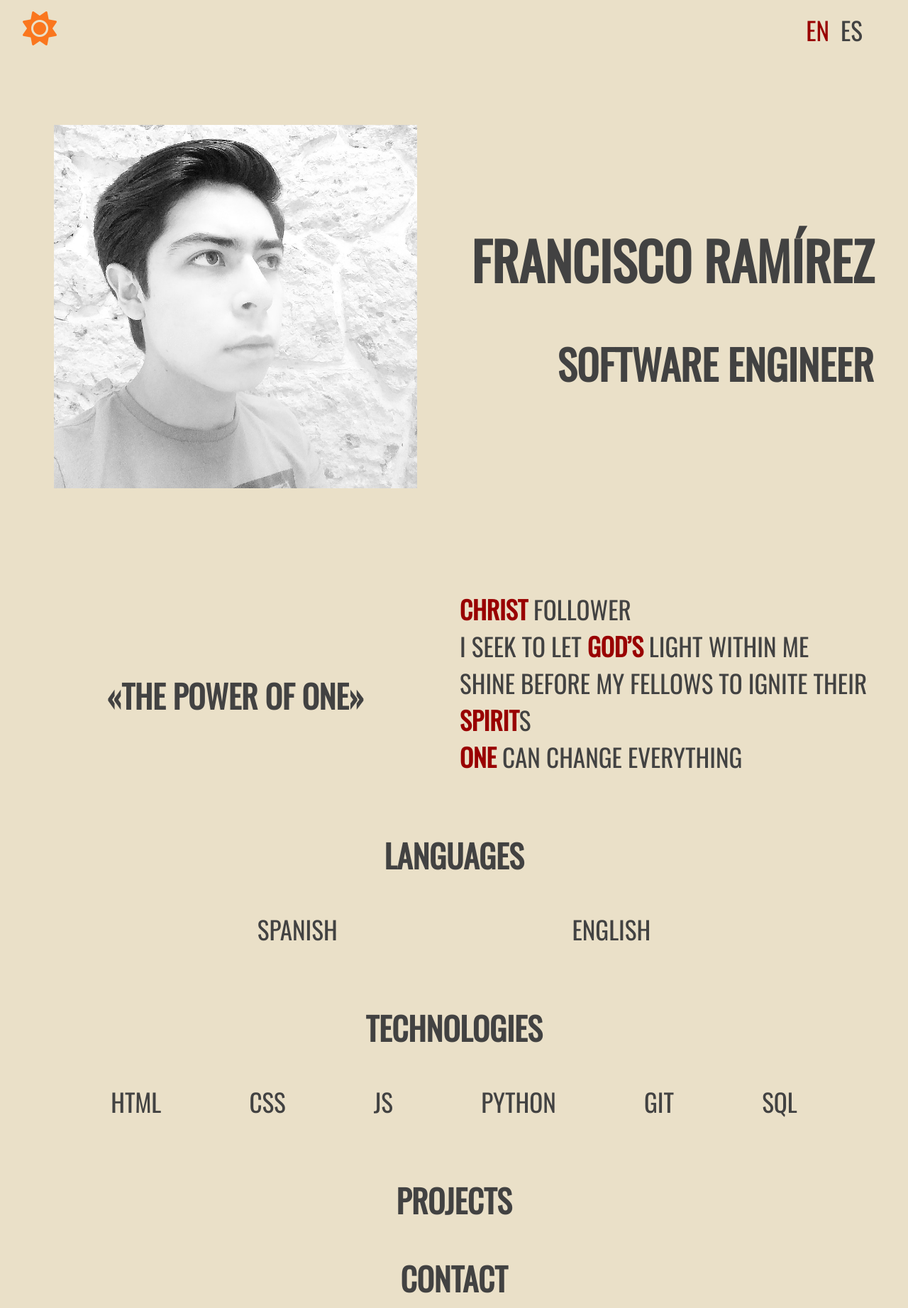
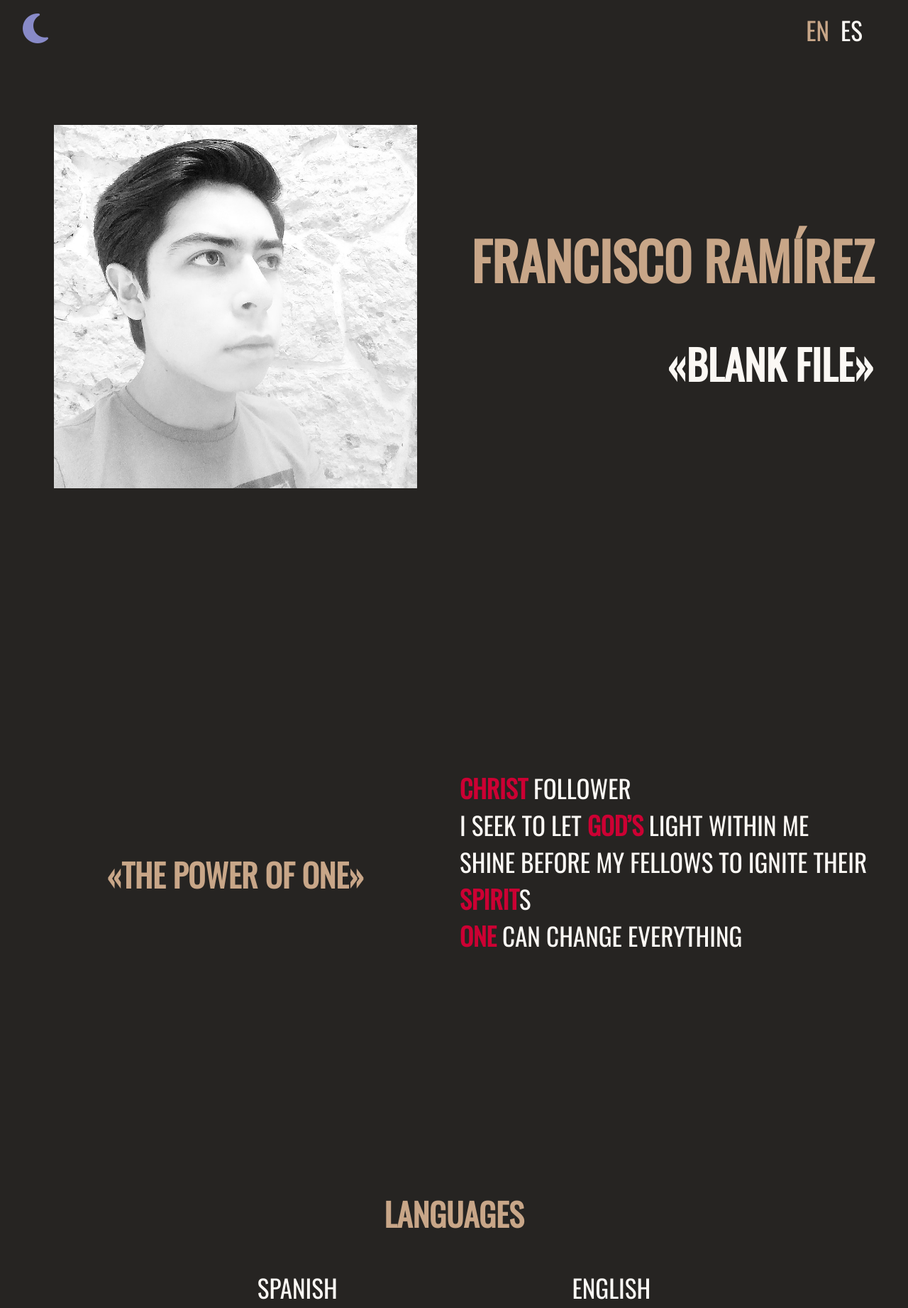
Before and after one commit to OrangeMotor11/FR_Portfolio, a plain HTML site: page index.html in a window 1280 px wide. Shown: the top 1843 px of the page at 71% size. Drawn offline with nearby package versions, Linux system fonts and the light colour scheme.

Commit message:
Color palette choosen.

```diff
--- a/assets/main.css
+++ b/assets/main.css
@@ -1,15 +1,15 @@
 /*
 COLOR PALETTE
 
+#262422
+#FBF8F4
+#C9A789
+#ABC989
+#CC0033
+#898BC9
+
+#FF7518
 #990000
-#424242
-#EAE0C8
-#FA7921
-
-https://coolors.co/990000-424242-eae0c8-ceb992-fa7921
-
-#CEB992
-#D4AF37
 
 */
 
@@ -26,8 +26,10 @@ https://coolors.co/990000-424242-eae0c8-ceb992-fa7921
 }
 
 body {
-    color: hsl(0, 0%, 26%);
-    background-color: hsl(42, 45%, 85%);
+    color: hsl(30, 6%, 14%);
+    color: hsl(34, 47%, 97%);
+    background-color: hsl(34, 47%, 97%);
+    background-color: hsl(30, 6%, 14%);
     margin: 0;
     padding: 0;
 }
@@ -37,100 +39,17 @@ body::-webkit-scrollbar{
 }
 
 body::-webkit-scrollbar-track{
-    background: hsl(42, 45%, 85%);
+    background-color: hsl(34, 47%, 97%);
+    background-color: hsl(30, 6%, 14%);
 }
 
 body::-webkit-scrollbar-thumb{
-    background: hsl(0, 100%, 30%);
+    background-color: hsl(28, 37%, 66%);
 }
 
 main {
     margin-left: 2rem;
     margin-right: 2rem;
-}
-
-/* .navbar {
-    position: fixed;
-    background-color: var(--background-primary);
-    transition: 200ms ease;
-}
-
-.navbar-nav {
-    list-style: none;
-    padding: 0;
-    margin: 0;
-    display: flex;
-    flex-direction: column;
-    align-items: center;
-    height: 100%;
-    padding-left: .6rem;
-}
-
-.nav-item {
-    width: 100%;
-}
-
-.nav-item:last-child {
-    margin-top: auto;
-}
-
-.nav-link {
-    display: flex;
-    align-items: center;
-    height: 5rem;
-    color: var(--text-secondary);
-    text-decoration: none;
-    filter: grayscale(100%) opacity(0.7);
-    transition: var(--transition-speed);
-}
-
-.nav-link:hover {
-    filter: grayscale(0%) opacity(1);
-    background-color: var(--background-primary-lighter);
-    color: var(--text-secondary);
-}
-
-.logo {
-    font-weight: bold;
-    font-size: 1.5rem;
-    margin-bottom: 1rem;
-    text-align: center;
-    color: var(--text-secondary);
-    background: var(--background-primary-darker);
-    letter-spacing: 0.3ch;
-    width: 100%;
-}
-
-.logo i {
-    rotate: (0deg);
-    transition: transform var(--transition-speed);
-}
-
-.navbar:hover .logo i {
-    transform: rotate(-180deg);
-}
-
-.link-text {
-    display: none;
-    margin-left: 1rem;
-}
-
-.nav-link i {
-    min-width: 2rem;
-    /* margin: 0 1.25rem;
-}
-
-.navbar:hover {
-    width: 16rem;
-}
-
-.navbar:hover .link-text {
-    display: block;
-} */
-
-.fa-color {
-    color: hsl(24, 96%, 55%);
-    /* transition: var(--transition-speed); */
 }
 
 h1 {
@@ -155,8 +74,13 @@ a {
     color: inherit;
 }
 
-.dark-red {
-    color: hsl(0, 100%, 30%);
+.fa-color {
+    color: hsl(28, 37%, 66%);
+    color: hsl(238, 37%, 66%);
+}
+
+.red-text {
+    color: hsl(345, 100%, 40%);
 }
 
 .left-title {
@@ -167,6 +91,14 @@ a {
 .center-title {
     display: flex;
     justify-content: center;
+}
+
+.section-title {
+    color: hsl(28, 37%, 66%);
+}
+
+.section-item:hover {
+    color: hsl(88, 37%, 66%);
 }
 
 .navigation-bar {
@@ -184,7 +116,7 @@ a {
 }
 
 .navigation-bar>a>p:hover {
-    color: hsl(24, 96%, 55%);
+    color: hsl(24, 100%, 55%);
 }
 
 .actions-bar {
@@ -203,12 +135,20 @@ a {
 }
 
 .active-language {
-    color: hsl(0, 100%, 30%);
+    color: hsl(28, 37%, 66%);
 }
 
 .flex-spaced-evenly {
     display: flex;
     justify-content: space-evenly;
+}
+
+.full-vh {
+    height: 100vh;
+}
+
+.half-vh {
+    height: 50vh;
 }
 
 .presentation-container {
@@ -217,7 +157,6 @@ a {
     gap: 1rem;
     align-items: center;
     justify-items: center;
-    height: 100vh;
 }
 
 .titles-container {
@@ -237,188 +176,3 @@ a {
     grid-row: 1 / 3;
     width: 40vw;
 }
-
-/* @media only screen and (max-width: 600px) {
-    .navbar {
-      bottom: 0;
-      width: 100vw;
-      height: 5rem;
-    }
-
-    .logo {
-      display: none;
-    }
-
-    .navbar-nav {
-      flex-direction: row;
-    }
-
-    .nav-link {
-      justify-content: center;
-    }
-
-    main {
-      margin: 0;
-    }
-  }
-
-@media only screen and (min-width: 600px) {
-
-    :root {
-        font-size: 16px;
-        font-family: 'Oswald', sans-serif;
-        --text-primary: hsl(0, 0%, 26%);
-        --text-secondary: hsl(42, 45%, 85%);
-        --background-primary: hsl(0, 0%, 26%);
-        --background-primary-darker: hsl(0, 0%, 16%);
-        --background-primary-lighter: hsl(0, 0%, 36%);
-        --background-secondary: hsl(42, 45%, 85%);
-        --transition-speed: 600ms;
-    }
-
-    body {
-        color: hsl(0, 0%, 26%);
-        background-color: hsl(42, 45%, 85%);
-        margin: 0;
-        padding: 0;
-    }
-
-    body::-webkit-scrollbar{
-        width: .25rem;
-    }
-
-    body::-webkit-scrollbar-track{
-        background: hsl(42, 45%, 85%);
-    }
-
-    body::-webkit-scrollbar-thumb{
-        background: hsl(0, 100%, 30%);
-    }
-
-    main {
-        margin-left: 5.5rem;
-        margin-right: 1rem;
-    }
-
-    .navbar {
-        height: 100vh;
-        width: 5rem;
-        position: fixed;
-        background-color: var(--background-primary);
-        transition: 200ms ease;
-    }
-
-    .navbar-nav {
-        list-style: none;
-        padding: 0;
-        margin: 0;
-        display: flex;
-        flex-direction: column;
-        align-items: center;
-        height: 100%;
-        padding-left: .6rem;
-    }
-
-    .nav-item {
-        width: 100%;
-    }
-
-    .nav-item:last-child {
-        margin-top: auto;
-    }
-
-    .nav-link {
-        display: flex;
-        align-items: center;
-        height: 5rem;
-        color: var(--text-secondary);
-        text-decoration: none;
-        filter: grayscale(100%) opacity(0.7);
-        transition: var(--transition-speed);
-    }
-
-    .nav-link:hover {
-        filter: grayscale(0%) opacity(1);
-        background-color: var(--background-primary-lighter);
-        color: var(--text-secondary);
-    }
-
-    .logo {
-        font-weight: bold;
-        font-size: 1.5rem;
-        margin-bottom: 1rem;
-        text-align: center;
-        color: var(--text-secondary);
-        background: var(--background-primary-darker);
-        letter-spacing: 0.3ch;
-        width: 100%;
-    }
-
-    .logo i {
-        rotate: (0deg);
-        transition: transform var(--transition-speed);
-    }
-
-    .navbar:hover .logo i {
-        transform: rotate(-180deg);
-    }
-
-    .link-text {
-        display: none;
-        margin-left: 1rem;
-    }
-
-    .nav-link i {
-        min-width: 2rem;
-        /* margin: 0 1.25rem;
-    }
-
-    .navbar:hover {
-        width: 16rem;
-    }
-
-    .navbar:hover .link-text {
-        display: block;
-    }
-
-    .fa-color {
-        color: hsl(24, 96%, 55%);
-        transition: var(--transition-speed);
-    }
-
-    h1 {
-        font-size: 4.6rem;
-    }
-
-    h2 {
-        font-size: 3.6rem;
-    }
-
-    h3 {
-        font-size: 2.8rem;
-    }
-
-    p {
-        font-size: 2.2rem;
-        margin-top: 0;
-    }
-
-    .dark-red {
-        color: hsl(0, 100%, 30%);
-    }
-
-    .left-title {
-        display: flex;
-        justify-content: end;
-    }
-
-    .center-title {
-        display: flex;
-        justify-content: center;
-    }
-
-    .flex-spaced-evenly {
-        display: flex;
-        justify-content: space-evenly;
-    }
-} */
--- a/index.html
+++ b/index.html
@@ -75,45 +75,51 @@
     <main>
 
         <div class="actions-bar">
-            <i class="fas fa-sun fa-color fa-3x themify"></i>
+            <i class="fas fa-moon fa-color fa-3x themify"></i>
             <p class="left-title active-language">EN</p>
             <p class="left-title">ES</p>
         </div>
 
-        <div class="presentation-container">
+        <div class="sections-container">
+
+        </div>
+
+        <div class="presentation-container full-vh">
 
             <div class="titles-container">
-                <h1 class="left-title">FRANCISCO RAMÍREZ</h1>
-                <h2 class="left-title">SOFTWARE ENGINEER</h2>
+                <h1 class="section-title left-title">FRANCISCO RAMÍREZ</h1>
+                <h2 class="left-title">«BLANK FILE»</h2>
             </div>
 
             <img src="assets/img/profile_picture.jpg" alt="My photo" class="my-photo">
 
         </div>
 
+        <div class="personal-description full-vh">
 
-        <div class="personal-description">
-
-            <h3>«THE POWER OF ONE»</h3>
+            <h3 class="section-title">«THE POWER OF ONE»</h3>
             <p>
-                <b class="dark-red">CHRIST</b> FOLLOWER
+                <b class="red-text">CHRIST</b> FOLLOWER
                 <br>
-                I SEEK TO LET <b class="dark-red">GOD’S</b> LIGHT WITHIN ME
+                I SEEK TO LET <b class="red-text">GOD’S</b> LIGHT WITHIN ME
                 <br>
-                SHINE BEFORE MY FELLOWS TO IGNITE THEIR <b class="dark-red">SPIRIT</b>S
+                SHINE BEFORE MY FELLOWS TO IGNITE THEIR <b class="red-text">SPIRIT</b>S
                 <br>
-                <b class="dark-red">ONE</b> CAN CHANGE EVERYTHING
+                <b class="red-text">ONE</b> CAN CHANGE EVERYTHING
             </p>
 
         </div>
 
-        <h3 class="center-title">LANGUAGES</h3>
+        <div class="languages-section full-vh">
+            <h3 class="section-title center-title">LANGUAGES</h3>
             <div class="flex-spaced-evenly">
-            <p>SPANISH</p>
-            <p>ENGLISH</p>
+                <p class="section-item">SPANISH</p>
+                <p class="section-item">ENGLISH</p>
+            </div>
         </div>
 
-        <h3 class="center-title">TECHNOLOGIES</h3>
+        <div class="skills-section full-vh">
+            <h3 class="section-title center-title">SKILLS</h3>
             <div class="flex-spaced-evenly">
                 <p>HTML</p>
                 <p>CSS</p>
@@ -122,12 +128,19 @@
                 <p>GIT</p>
                 <p>SQL</p>
             </div>
+        </div>
 
-        <h3 class="center-title">PROJECTS</h3>
+        <div class="projects-section full-vh">
+            <h3 class="section-title center-title">PROJECTS</h3>
+        </div>
 
-        <h3 class="center-title">CONTACT</h3>
+        <div class="contact-section half-vh">
+            <h3 class="section-title center-title">CONTACT</h3>
             <div class="flex-spaced-evenly">
+
             </div>
+        </div>
+
     </main>
 
 </body>
```
Lines whose indentation alone changed are shown as unchanged.
